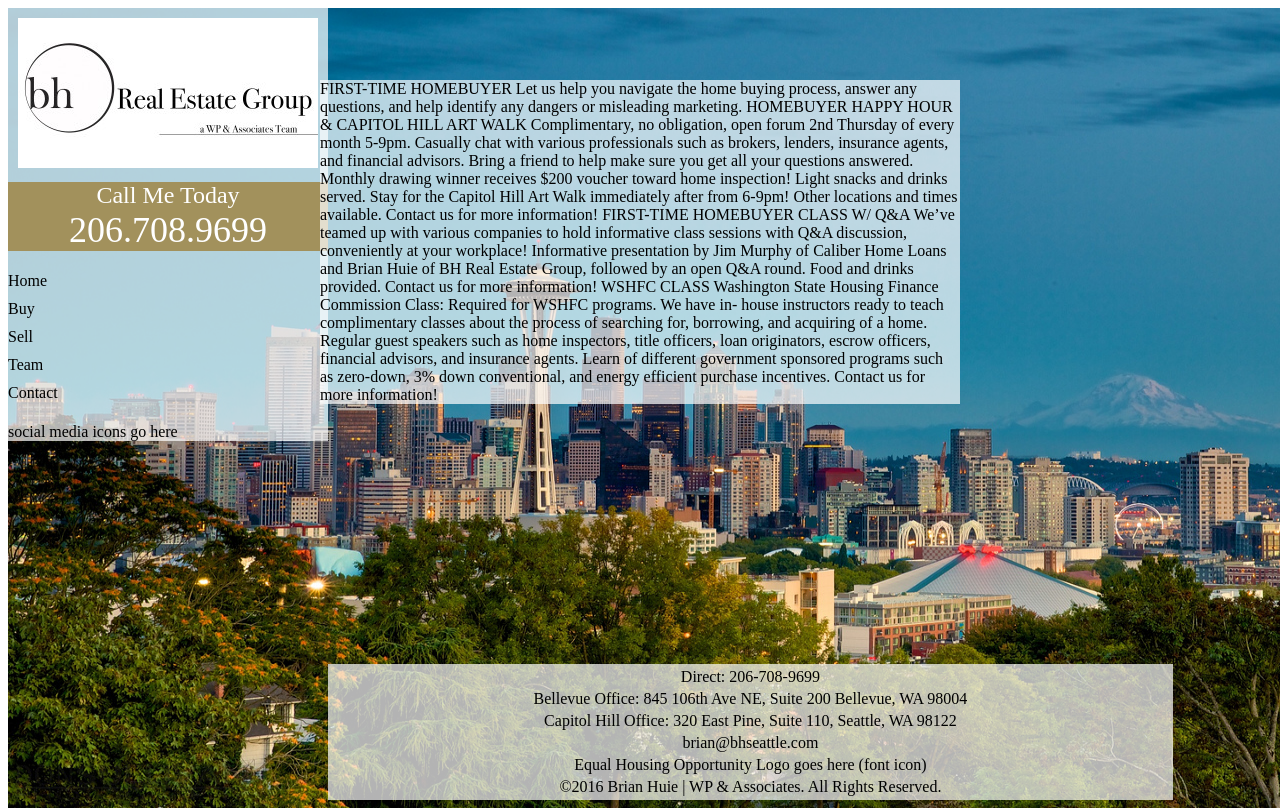
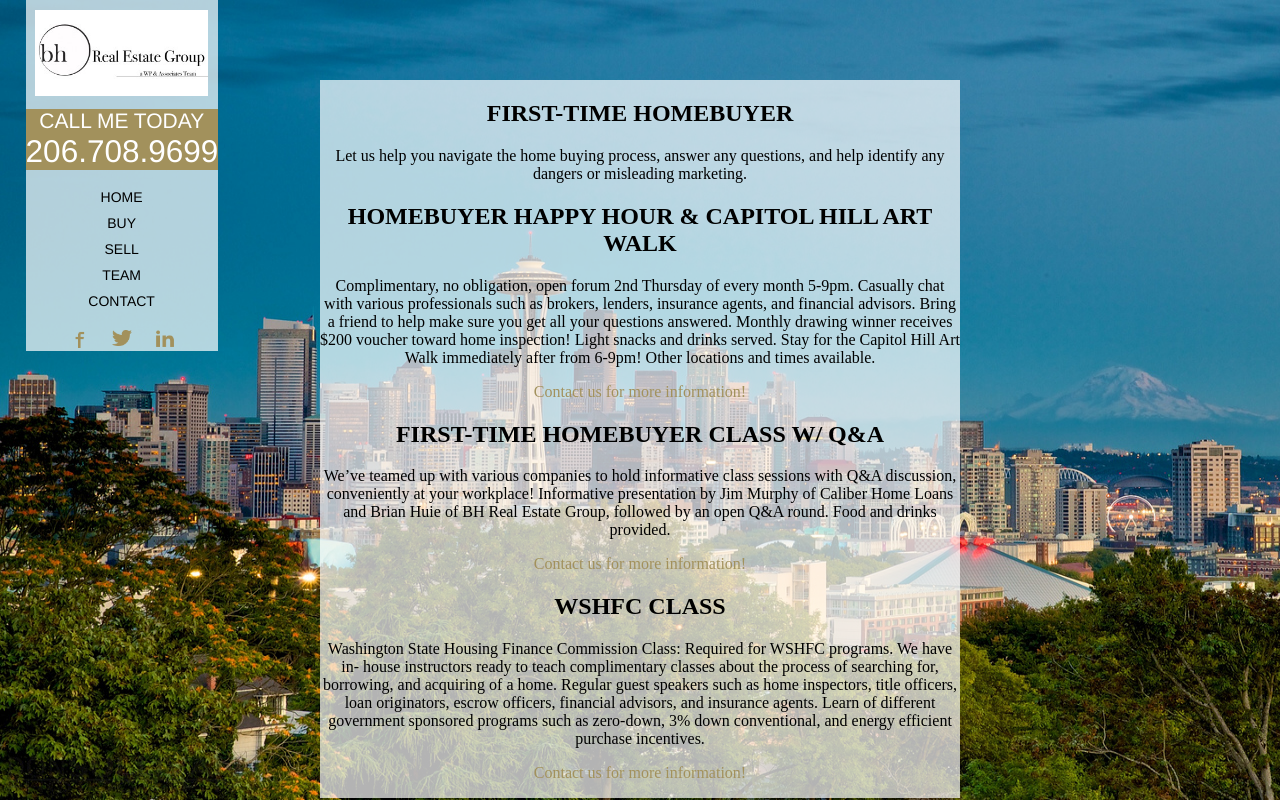
Before and after one commit to craigaaroncampbell/craigaaroncampbell.github.io, a plain HTML site: page buy.html in a window 1280 px wide. Shown: the top 808 px of the page. Drawn offline with Linux system fonts and the light colour scheme.

Commit message:
more styling

```diff
--- a/buy.html
+++ b/buy.html
@@ -10,9 +10,7 @@
     <img id="bg-img" src="bg1.jpg" alt="some background picture">
   </div>
   <section class="sidebar">
-    <div>
-      <img class="logo" src="BH-WP.jpg" alt="logo">
-    </div>
+    <img class="logo" src="BH-WP.jpg" alt="logo">
     <div class="call-me">
       <span>Call Me Today</span>
       <span class="phone-number">206.708.9699</span>
@@ -26,38 +24,39 @@
         <li><a href="contact.html">Contact</a></li>
       </ul>
     </nav>
-    <div>
-      social media icons go here
+    <div class="icon-bar">
+      <a href="https://www.facebook.com/brianhuieseattle"><img class="icon" src="facebook.png" alt="facebook icon"></a>
+      <a href="https://twitter.com/brianh_seattle"><img class="icon" href=""src="twitter.png" alt="twitter icon"></a>
+      <a href="https://www.linkedin.com/in/brianhuieseattle"><img class="icon" src="linkedin2.png" alt="linked in icon"></a>
     </div>
   </section>
   <section class="page-content">
-    FIRST-TIME HOMEBUYER
-    Let us help you navigate the home buying process, answer any questions, and help identify any dangers or misleading marketing.
+    <h1>FIRST-TIME HOMEBUYER</h1>
+    <p>Let us help you navigate the home buying process, answer any questions, and help identify any dangers or misleading marketing.</p>
 
-    HOMEBUYER HAPPY HOUR & CAPITOL HILL ART WALK
-    Complimentary, no obligation, open forum 2nd Thursday of every month 5-­9pm. Casually chat with various professionals such as brokers, lenders, insurance agents, and financial advisors. Bring a friend to help make sure you get all your questions answered. Monthly drawing winner receives $200 voucher toward home inspection! Light snacks and drinks served. Stay for the Capitol Hill Art Walk immediately after from 6-9pm! Other locations and times available.
+    <h2>HOMEBUYER HAPPY HOUR &amp CAPITOL HILL ART WALK</h2>
+    <p>Complimentary, no obligation, open forum 2nd Thursday of every month 5-­9pm. Casually chat with various professionals such as brokers, lenders, insurance agents, and financial advisors. Bring a friend to help make sure you get all your questions answered. Monthly drawing winner receives $200 voucher toward home inspection! Light snacks and drinks served. Stay for the Capitol Hill Art Walk immediately after from 6-9pm! Other locations and times available.</p>
 
-    Contact us for more information!
+    <p>
+      <a class="contact-link" href="contact.html">Contact us for more information!</a>
+    </p>
+    <h2>FIRST­-TIME HOMEBUYER CLASS W/ Q&ampA</h2>
+    <p>We’ve teamed up with various companies to hold informative class sessions with Q&ampA discussion, conveniently at your workplace! Informative presentation by Jim Murphy of Caliber Home Loans and Brian Huie of BH Real Estate Group, followed by an open Q&ampA round. Food and drinks provided.</p>
 
-    FIRST­-TIME HOMEBUYER CLASS W/ Q&A
-    We’ve teamed up with various companies to hold informative class sessions with Q&A discussion, conveniently at your workplace! Informative presentation by Jim Murphy of Caliber Home Loans and Brian Huie of BH Real Estate Group, followed by an open Q&A round. Food and drinks provided.
 
-    Contact us for more information!
+    <p>
+      <a class="contact-link" href="contact.html">Contact us for more information!</a>
+    </p>
 
-    WSHFC CLASS
-    Washington State Housing Finance Commission Class: Required for WSHFC programs. We have in-
-    house instructors ready to teach complimentary classes about the process of searching for, borrowing, and acquiring of a home. Regular guest speakers such as home inspectors, title officers, loan originators, escrow officers, financial advisors, and insurance agents. Learn of different government sponsored programs such as zero-­down, 3% down conventional, and energy efficient purchase incentives.
+  <h2>WSHFC CLASS</h2>
+    <p>Washington State Housing Finance Commission Class: Required for WSHFC programs. We have in-
+    house instructors ready to teach complimentary classes about the process of searching for, borrowing, and acquiring of a home. Regular guest speakers such as home inspectors, title officers, loan originators, escrow officers, financial advisors, and insurance agents. Learn of different government sponsored programs such as zero-­down, 3% down conventional, and energy efficient purchase incentives.</p>
 
-    Contact us for more information!
+    <p>
+      <a class="contact-link" href="contact.html">Contact us for more information!</a>
+    </p>
   </section>
-  <footer>
-    <p>Direct: 206-708-9699</p>
-    <p>Bellevue Office: 845 106th Ave NE, Suite 200 Bellevue, WA 98004</p>
-    <p>Capitol Hill Office: 320 East Pine, Suite 110, Seattle, WA 98122</p>
-    <p>brian@bhseattle.com</p>
-    <p>Equal Housing Opportunity Logo goes here  (font icon)</p>
-    <p>&copy2016 Brian Huie | WP &amp Associates. All Rights Reserved.</p>
-  </footer>
+
   <script src="app.js"></script>
 </body>
 </html>
--- a/styles.css
+++ b/styles.css
@@ -1,3 +1,6 @@
+body {
+  margin: 0;
+}
 ul {
   list-style: none;
   padding: 0
@@ -15,14 +18,19 @@ ul {
 }
 
 .sidebar {
-  width:20%;
-  min-width: 320px;
+  margin-left: 2%;
+  text-align: center;
+  font-size: 14px;
+  font-family: 'Helvetica Neue', Helvetica, Arial, sans-serif;
+  position: relative;
+  text-transform: uppercase;
+  width:15%;
   background-color: rgba(255, 255, 255, 0.7);
 }
 
 .logo {
-  width: 300px;
-  padding: 10px;
+  width: 90%;
+  padding: 5%;
 }
 
 .bg-slideshow{
@@ -71,3 +79,25 @@ nav a:hover {
   width: 50%;
   background-color: rgba(255, 255, 255, 0.7);
 }
+
+h1, h2, p {
+  text-align: center;
+}
+
+.contact-link {
+  color: #a2915c;
+}
+
+.contact-link:hover {
+  text-decoration: underline
+}
+
+.icon {
+  height: 20px;
+  width: 20px;
+  margin: 0 10px;
+}
+
+section {
+  padding-left: 0;
+}
```
Also changed, not shown: contact.html (+5 -5 lines), index.html (+5 -5 lines), team.html (+6 -13 lines), facebook.png (added), linkedin2.png (added), twitter.png (added).
